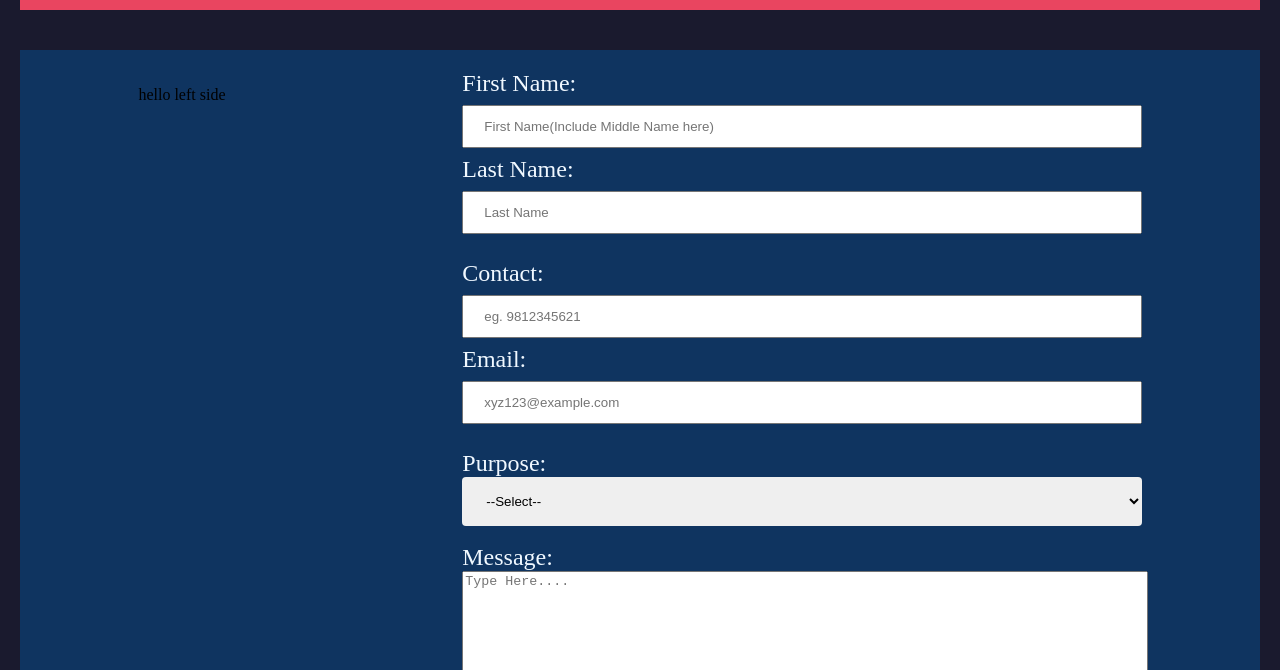
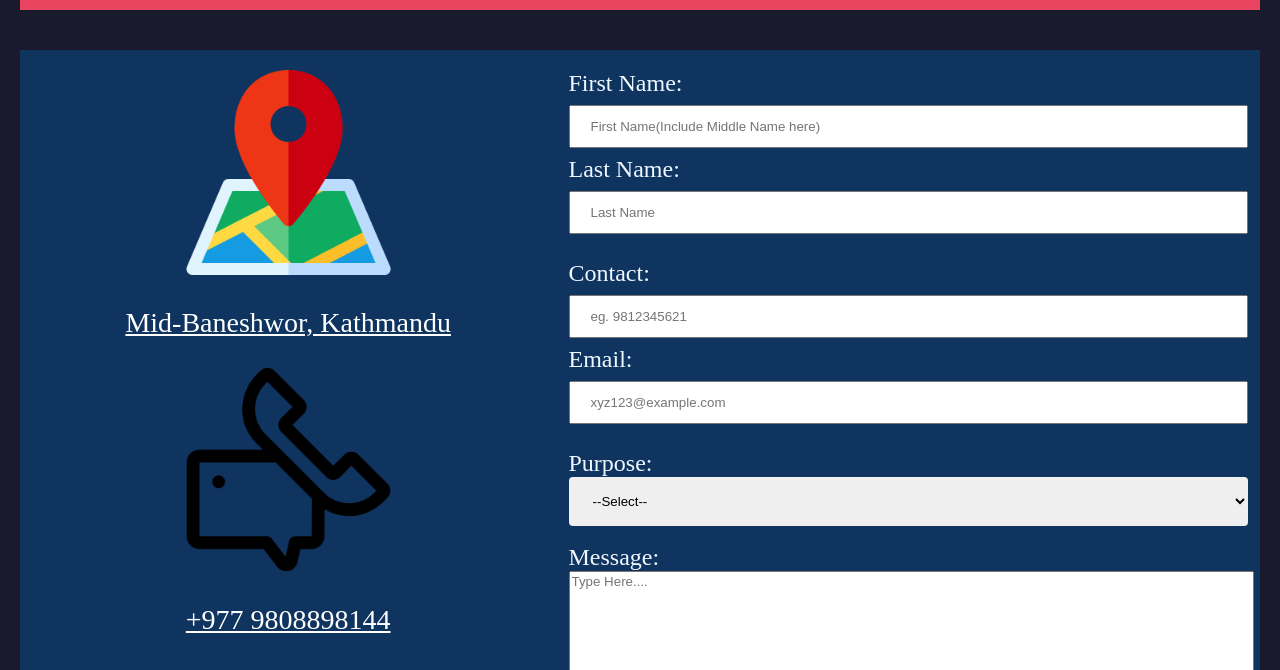
Before and after one commit to ShuvasisN/CSY1018-Web-Development-Assignment-I-23834821-Shuvasis-Nepal-Project, a plain HTML site: page contact.html in a window 1280 px wide. Shown: the part 282-952 px from the top of the page. Drawn offline with Linux system fonts and the light colour scheme; files whose address does not match are found by name.

Commit message:
Form completed New images added

```diff
--- a/contact.html
+++ b/contact.html
@@ -24,8 +24,13 @@
         <hr class="pageline">
         <div>
             <div class="contactbox">
-                <div>
-                    <p>hello left side</p>
+                <div class="infobox">
+                    <img class="mapicon" src="C:\Users\User\Desktop\CSY1018-Web-Development-Assignment-I-2023175-Shuvasis-Nepal-Project\img\map.png" alt="">
+                    <p class="infotext">Mid-Baneshwor, Kathmandu</p>
+                    <img class="contacticon" src="C:\Users\User\Desktop\CSY1018-Web-Development-Assignment-I-2023175-Shuvasis-Nepal-Project\img\contact.png" alt="">
+                    <p class="infotext">+977 9808898144</p>
+                    <p class="infotext">shuvasis2004@gmail.com</p>
+                    <p class="infotext">shuvasis@hotmail.com</p>
                 </div>
                 <div>
                     <form>
--- a/css/style.css
+++ b/css/style.css
@@ -108,6 +108,7 @@ input[type=text] {
 
   textarea{
     width: 100%;
+    font-family: sans-serif;
   }
 
   label{
@@ -243,3 +244,21 @@ input[type=text] {
 .contactbutton:hover{
     transform: scale(1.3);
 }
+
+.mapicon{
+    width: 40%;
+}
+
+.contacticon{
+    width:40%;
+}
+
+.infobox{
+    text-align: center;
+}
+
+.infotext{
+    font-size: 28px;
+    color: white ;
+    text-decoration: solid underline;
+}
```
Also changed, not shown: portfolio.html (+28 -1 lines), sitereport.html (+1 -0 lines), workexperience.html (+1 -0 lines), img/contact.png (added), img/mahabir pun interview.jpg, img/map.png (added), 2 other files.
